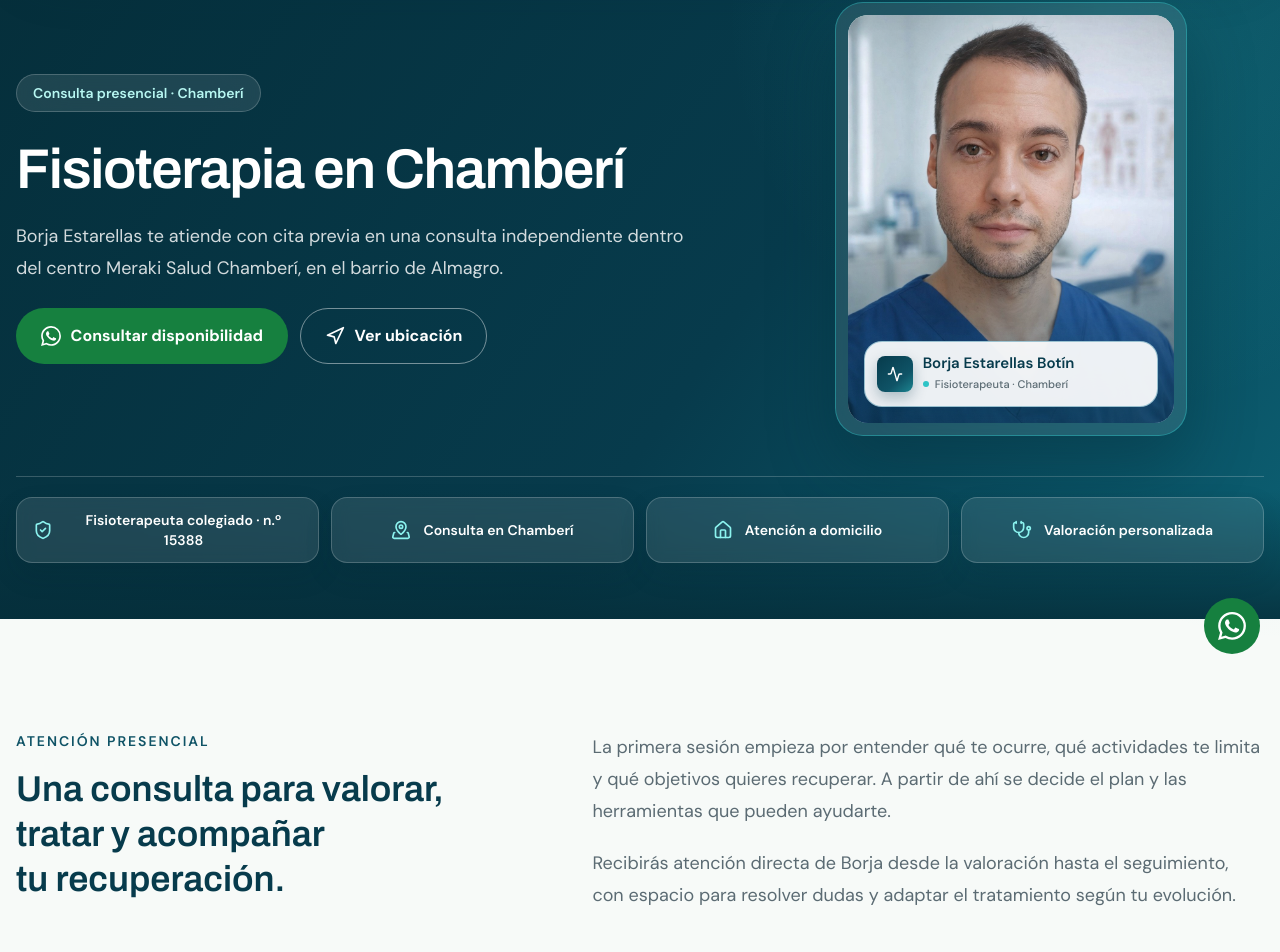
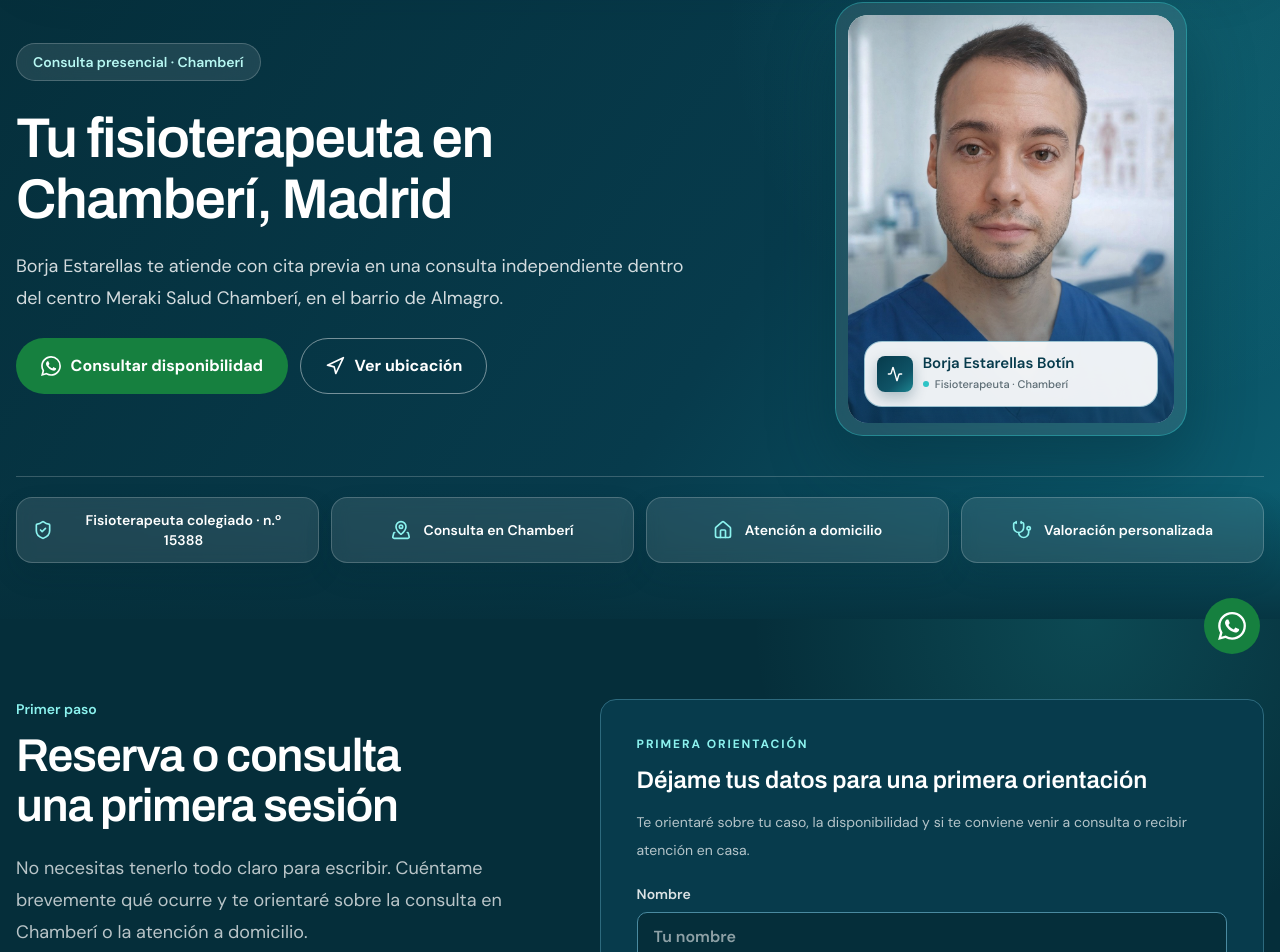
Before and after one commit to AltamiraSoftware/borja-fisio-landing, a Next.js app: page /fisioterapia-chamberi in a window 1280 px wide. Shown: the part 126-1078 px from the top of the page. Built offline with nearby package versions, Linux system fonts and the light colour scheme.

Commit message:
feat: sección de contacto en /fisioterapia-chamberi y copy SEO actualizado

```diff
--- a/src/app/fisioterapia-chamberi/page.tsx
+++ b/src/app/fisioterapia-chamberi/page.tsx
@@ -8,6 +8,7 @@ import { CtaBanner } from "@/components/landing/CtaBanner";
 import { LocationSection } from "@/components/landing/LocationSection";
 import { Services } from "@/components/landing/Services";
 import { AboutBorja } from "@/components/landing/AboutBorja";
+import { ContactSection } from "@/components/landing/ContactSection";
 import { InteriorHero } from "@/components/common/InteriorHero";
 import { TreatmentHeroStrip } from "@/components/treatment/TreatmentHeroStrip";
 import { Button } from "@/components/ui/Button";
@@ -19,13 +20,13 @@ import { getLocalJsonLd } from "@/lib/seo";
 import { buildWhatsappHref } from "@/lib/utils";
 
 export const metadata: Metadata = {
-  title: { absolute: "Fisioterapia en Chamberí, Almagro | Borja Estarellas" },
-  description: "Fisioterapia con Borja Estarellas en Almagro, Chamberí. Consulta independiente dentro del centro Meraki Salud Chamberí, Calle de Caracas, 6. Cita previa.",
+  title: { absolute: "Fisioterapia en Chamberí, Madrid | Borja Estarellas" },
+  description: "Fisioterapia con Borja Estarellas en su consulta independiente de Calle de Caracas, 6, Chamberí. Valoración, ejercicio y técnicas ecoguiadas con cita previa.",
   alternates: { canonical: "/fisioterapia-chamberi" },
   openGraph: {
     ...sharedOpenGraph,
-    title: "Fisioterapia en Chamberí, Almagro | Borja Estarellas",
-    description: "Consulta independiente de fisioterapia dentro del centro Meraki Salud Chamberí, en Calle de Caracas, 6. Atención con cita previa.",
+    title: "Fisioterapia en Chamberí, Madrid | Borja Estarellas",
+    description: "Consulta independiente de fisioterapia en Calle de Caracas, 6, Chamberí. Atención con cita previa.",
     url: `${siteConfig.url}/fisioterapia-chamberi`,
   },
 };
@@ -59,7 +60,7 @@ export default function ChamberiPage() {
       <main className="page-flow-bg">
         <InteriorHero
           eyebrow="Consulta presencial · Chamberí"
-          title="Fisioterapia en Chamberí"
+          title="Tu fisioterapeuta en Chamberí, Madrid"
           intro="Borja Estarellas te atiende con cita previa en una consulta independiente dentro del centro Meraki Salud Chamberí, en el barrio de Almagro."
           actions={
             <>
@@ -69,6 +70,7 @@ export default function ChamberiPage() {
           }
           strip={<TreatmentHeroStrip />}
         />
+        <ContactSection topic="fisioterapia en Chamberí" />
 
         <section className="px-4 py-20 md:py-28">
           <div className="mx-auto grid max-w-7xl gap-12 lg:grid-cols-[0.85fr_1.15fr] lg:gap-20">
```
